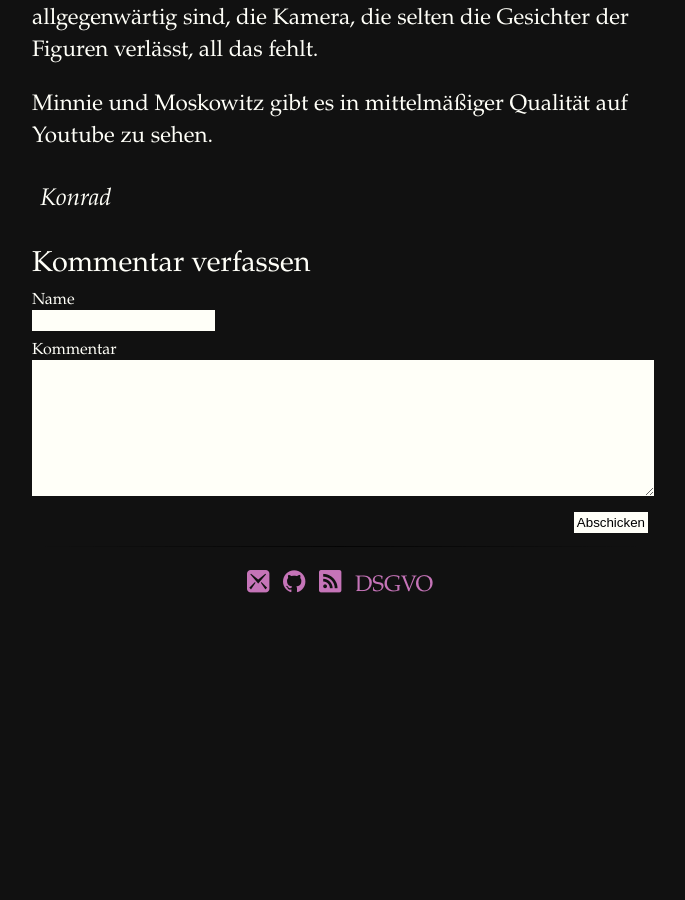
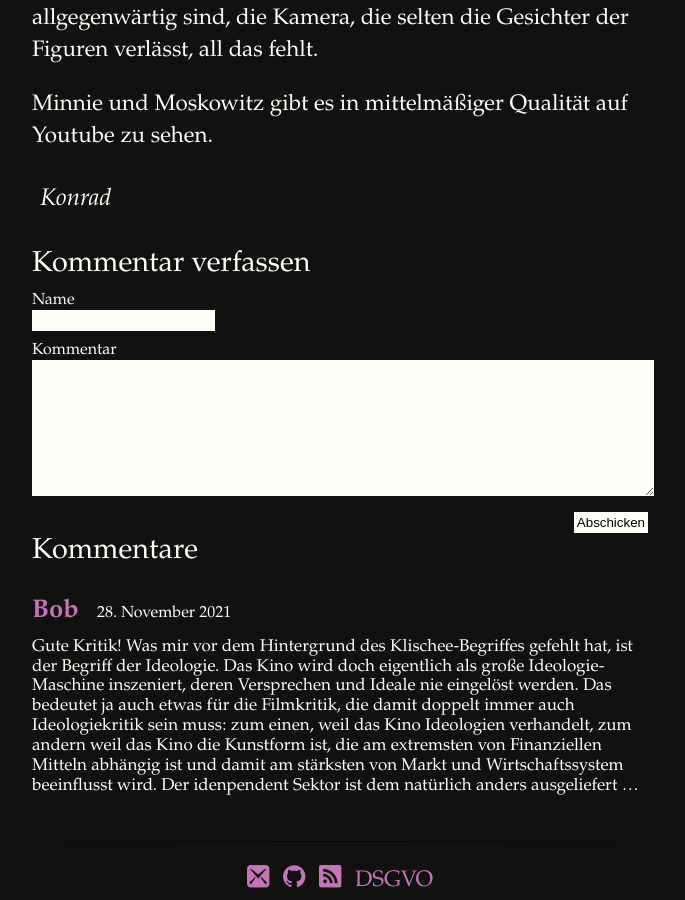
Before and after one commit to knautschzone/filmprojektor, a Jekyll site: the page docs/index.html, which Jekyll copies as it is, in a window 1280 px wide and 900 px high, scrolled down 8041 px. Shown: the whole window, without its empty margins (128-813 px from the left). Built offline with Jekyll 4.4.1, drawn with Linux system fonts in a browser that asks for light colours; some web fonts are replaced; before the commit the page ends 8646 px from its top, so only the background shows below that.

Commit message:
Added comment fc0e2aa0-502d-11ec-94ee-1bf8d55ef7ea

```diff
--- a/docs/feed.xml
+++ b/docs/feed.xml
@@ -5,8 +5,8 @@
     <description>Ein Blog über Filme</description>
     <link>http://localhost:4000/</link>
     <atom:link href="http://localhost:4000/feed.xml" rel="self" type="application/rss+xml"/>
-    <pubDate>Sat, 11 Sep 2021 18:23:36 +0200</pubDate>
-    <lastBuildDate>Sat, 11 Sep 2021 18:23:36 +0200</lastBuildDate>
+    <pubDate>Mon, 29 Nov 2021 19:22:40 +0100</pubDate>
+    <lastBuildDate>Mon, 29 Nov 2021 19:22:40 +0100</lastBuildDate>
     <generator>Jekyll v4.1.1</generator>
 
       <item>
--- a/docs/index.html
+++ b/docs/index.html
@@ -154,6 +154,27 @@
 
 
 
+
+
+
+
+
+
+
+
+
+
+
+
+      <h3>Kommentare</h3>
+
+
+      <h4>Bob<span class="commentdate">28. November 2021</span></h4>
+      <p><p>Gute Kritik! Was mir vor dem Hintergrund des Klischee-Begriffes gefehlt hat, ist der Begriff der Ideologie. Das Kino wird doch eigentlich als große Ideologie-Maschine inszeniert, deren Versprechen und Ideale nie eingelöst werden. Das bedeutet ja auch etwas für die Filmkritik, die damit doppelt immer auch Ideologiekritik sein muss: zum einen, weil das Kino Ideologien verhandelt, zum andern weil das Kino die Kunstform ist, die am extremsten von Finanziellen Mitteln abhängig ist und damit am stärksten von Markt und Wirtschaftssystem beeinflusst wird. Der idenpendent Sektor ist dem natürlich anders ausgeliefert …</p>
+</p>
+
+
+
   </div>
 
 <p></p>
```
Also changed, not shown: docs/articles/21/Mann-ohne-Vergangenheit.html (+12 -0 lines), docs/articles/21/Minnie-und-Moskowitz.html (+21 -0 lines), docs/articles/21/We-Need-to-Talk-About-Kevin.html (+12 -0 lines), docs/howto/index.html (+12 -0 lines), docs/markdown.html (+12 -0 lines).
